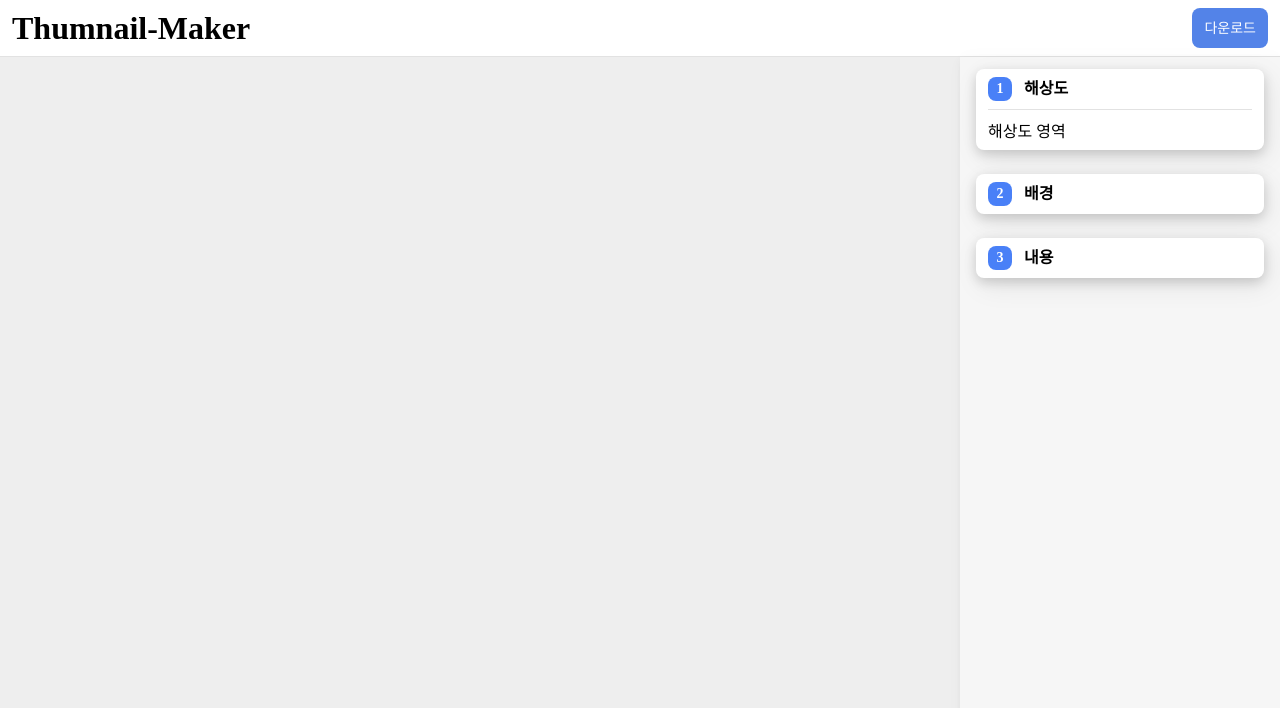
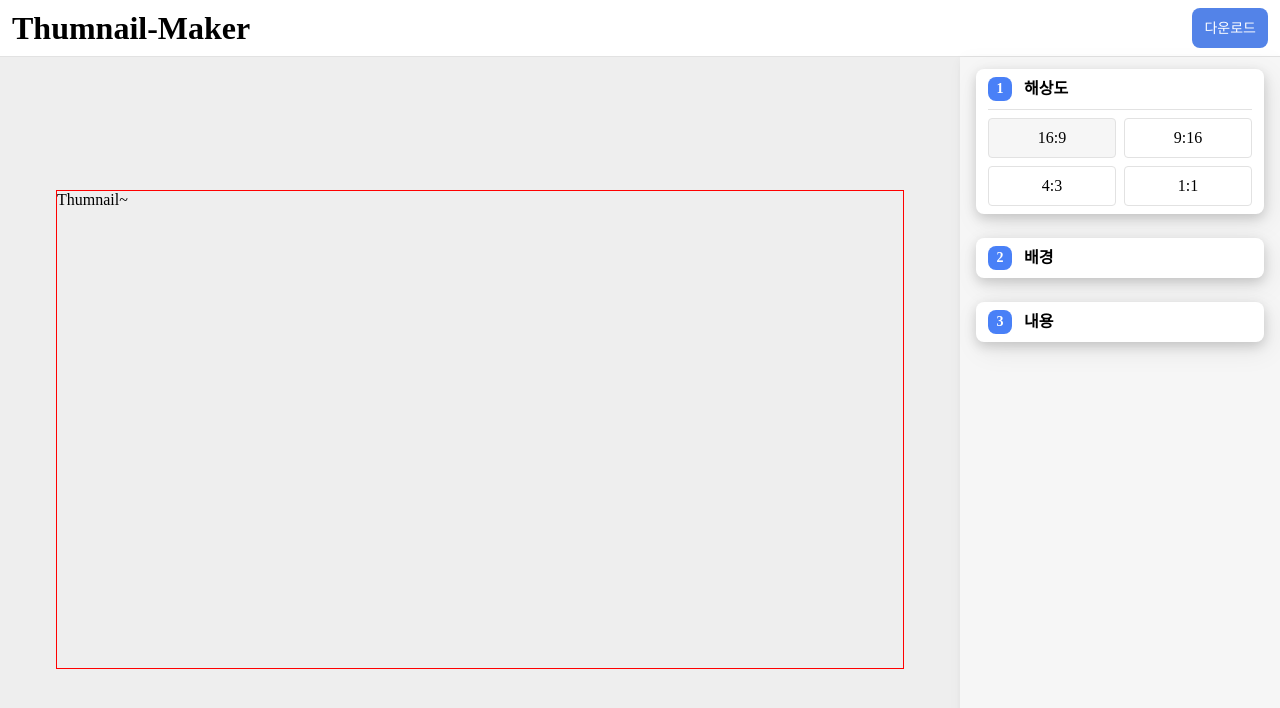
Before and after one commit to h00ns/Thumbnail-Maker, a React (Vite) app: page / in a window 1280 px wide. Shown: the top 708 px of the page. Built offline with nearby package versions, Linux system fonts and the light colour scheme.

Commit message:
feat : 해상도 size 계산 hook

```diff
--- a/src/components/atoms/PartCard/index.tsx
+++ b/src/components/atoms/PartCard/index.tsx
@@ -6,9 +6,10 @@ import styled from "@emotion/styled";
 import { useAtom } from "jotai";
 import Typography from "../Typography";
 import Divider from "../Divider";
+import { SelectIdxType } from "@/store/types";
 
 interface Props extends React.HTMLAttributes<HTMLDivElement> {
-  idx: 1 | 2 | 3 | 4;
+  idx: SelectIdxType;
   title: string;
   children?: React.ReactNode;
 }
@@ -20,8 +21,6 @@ export default function PartCard({
   ...divHtmlAttributes
 }: Props) {
   const [selectIdx, setSelectIdx] = useAtom(SelectIdxAtom);
-
-  console.log(selectIdx);
 
   const isSelect = selectIdx === idx;
   return (
--- /dev/null
+++ b/src/components/blocks/Preview/Preview.hooks.ts
@@ -0,0 +1,73 @@
+import { ResolutionAtom } from "@/store";
+import { Resolution } from "@/store/types";
+import { useAtom } from "jotai";
+import { RefObject, useEffect, useState } from "react";
+
+export const useGetPreviewSize = (
+  ref: RefObject<HTMLDivElement>
+): { width: number; height: number } => {
+  const [resolution] = useAtom(ResolutionAtom);
+
+  const [width, setWidth] = useState(0);
+  const [height, setHeight] = useState(0);
+
+  useEffect(() => {
+    if (!ref.current) return;
+
+    addEventListener("resize", handleResize);
+    handleResize();
+
+    /** 리사이즈 이벤트 */
+    function handleResize() {
+      if (!ref.current) return;
+
+      const { width: refWidth, height: refHeight } =
+        ref.current.getBoundingClientRect();
+      const PADDING = 112;
+
+      const width = refWidth - PADDING;
+      const height = refHeight - PADDING;
+
+      /** 1 : 1 */
+      if (resolution === Resolution.RATIO_1_1) {
+        const value = Math.min(width, height);
+
+        setWidth(value);
+        setHeight(value);
+        return;
+      }
+
+      /** 그 외의 비율 */
+      switch (resolution) {
+        case Resolution.RATIO_16_9:
+          _calculteResolution(16, 9);
+          break;
+        case Resolution.RATIO_9_16:
+          _calculteResolution(9, 16);
+          break;
+        case Resolution.RATIO_4_3:
+          _calculteResolution(4, 3);
+          break;
+      }
+
+      function _calculteResolution(widthRatio: number, heightRatio: number) {
+        const parsedHeight = (width / widthRatio) * heightRatio;
+
+        if (parsedHeight > height) {
+          setWidth((height / heightRatio) * widthRatio);
+          setHeight(height);
+          return;
+        }
+
+        setWidth(width);
+        setHeight(parsedHeight);
+      }
+    }
+
+    return () => {
+      removeEventListener("resize", handleResize);
+    };
+  }, [ref, resolution]);
+
+  return { width, height };
+};
--- a/src/components/blocks/Preview/index.tsx
+++ b/src/components/blocks/Preview/index.tsx
@@ -1,11 +1,32 @@
 import { gray } from "@/styles/Color";
 import styled from "@emotion/styled";
+import { useRef } from "react";
+import { useGetPreviewSize } from "./Preview.hooks";
 
 export default function Preview() {
-  return <Wrap></Wrap>;
+  const ref = useRef<HTMLDivElement>(null);
+
+  const { width, height } = useGetPreviewSize(ref);
+
+  return (
+    <Wrap ref={ref}>
+      <PreviewContent style={{ width, height }}>Thumnail~</PreviewContent>
+    </Wrap>
+  );
 }
 
 const Wrap = styled.div`
   flex: 1;
+  padding: 56px;
   background: ${gray.gray2};
+
+  display: flex;
+  justify-content: center;
+  align-items: center;
+  overflow: hidden;
 `;
+
+const PreviewContent = styled.div`
+  border: 1px solid red;
+  width: 100%;
+`;
--- /dev/null
+++ b/src/components/blocks/SideBar/Part1/ResolutionButton/index.tsx
@@ -0,0 +1,40 @@
+import { ResolutionAtom } from "@/store";
+import { ResolutionType } from "@/store/types";
+import { gray } from "@/styles/Color";
+import { Radius } from "@/styles/Radius";
+import styled from "@emotion/styled";
+import { useAtom } from "jotai";
+
+type Props = {
+  text: string;
+  value: ResolutionType;
+};
+
+export default function ResolutionButton({ text, value }: Props) {
+  const [resolution, setResolution] = useAtom(ResolutionAtom);
+
+  const isSelect = resolution === value;
+
+  const handleClick = () => {
+    setResolution(value);
+  };
+
+  return (
+    <Component isSelect={isSelect} onClick={handleClick}>
+      {text}
+    </Component>
+  );
+}
+
+const Component = styled.div<{ isSelect: boolean }>`
+  padding: 10px 12px;
+  border: 1px solid ${gray.gray3};
+  border-radius: ${Radius.SMALL};
+  text-align: center;
+
+  ${({ isSelect }) =>
+    isSelect &&
+    `
+    background: ${gray.gray1};
+  `}
+`;
--- a/src/components/blocks/SideBar/Part1/index.tsx
+++ b/src/components/blocks/SideBar/Part1/index.tsx
@@ -1,9 +1,23 @@
 import PartCard from "@/components/atoms/PartCard";
+import styled from "@emotion/styled";
+import ResolutionButton from "./ResolutionButton";
+import { Resolution } from "@/store/types";
 
 export default function Part1() {
   return (
     <PartCard idx={1} title="해상도">
-      해상도 영역
+      <Content>
+        <ResolutionButton text="16:9" value={Resolution.RATIO_16_9} />
+        <ResolutionButton text="9:16" value={Resolution.RATIO_9_16} />
+        <ResolutionButton text="4:3" value={Resolution.RATIO_4_3} />
+        <ResolutionButton text="1:1" value={Resolution.RATIO_1_1} />
+      </Content>
     </PartCard>
   );
 }
+
+const Content = styled.div`
+  display: grid;
+  grid-template-columns: 1fr 1fr;
+  gap: 8px;
+`;
--- a/src/components/blocks/SideBar/index.tsx
+++ b/src/components/blocks/SideBar/index.tsx
@@ -19,6 +19,7 @@ const Wrap = styled.div`
   padding: 12px 16px;
   box-sizing: border-box;
   box-shadow: ${Shadow.SMALL};
+  overflow-y: auto;
 
   display: flex;
   flex-direction: column;
--- a/src/store/index.ts
+++ b/src/store/index.ts
@@ -1,3 +1,8 @@
 import { atom } from "jotai";
+import { Resolution, ResolutionType, SelectIdxType } from "./types";
 
-export const SelectIdxAtom = atom<1 | 2 | 3 | 4>(1);
+// 선택중인 form idx
+export const SelectIdxAtom = atom<SelectIdxType>(1);
+
+// 해상도
+export const ResolutionAtom = atom<ResolutionType>(Resolution.RATIO_16_9);
--- /dev/null
+++ b/src/store/types.ts
@@ -0,0 +1,12 @@
+// 선택중인 form idx
+export type SelectIdxType = 1 | 2 | 3;
+
+// 해상도
+export const Resolution = {
+  RATIO_16_9: "16 / 9",
+  RATIO_9_16: "9 / 16",
+  RATIO_4_3: "4 / 3",
+  RATIO_1_1: "1 / 1",
+} as const;
+
+export type ResolutionType = (typeof Resolution)[keyof typeof Resolution];
```
